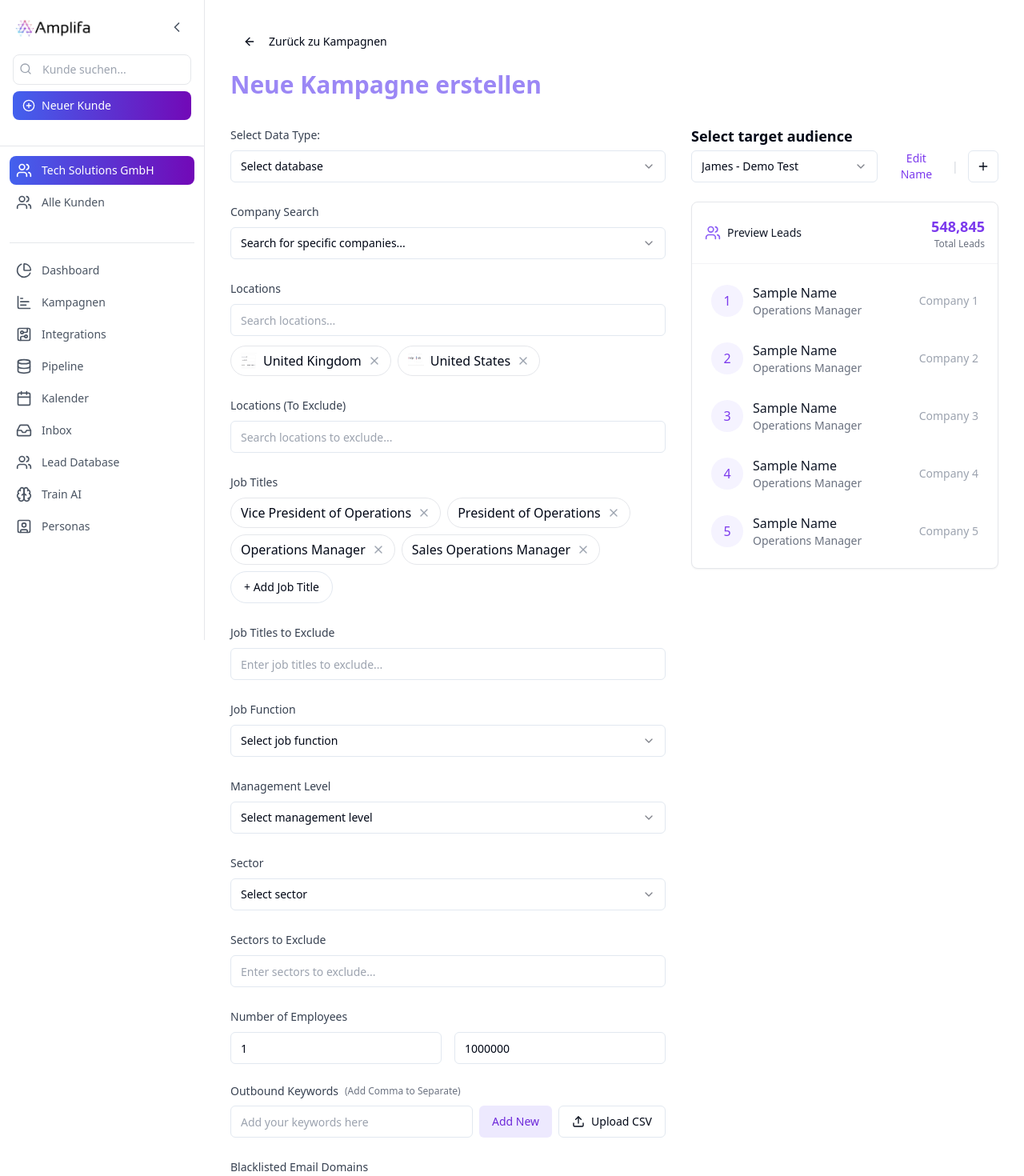
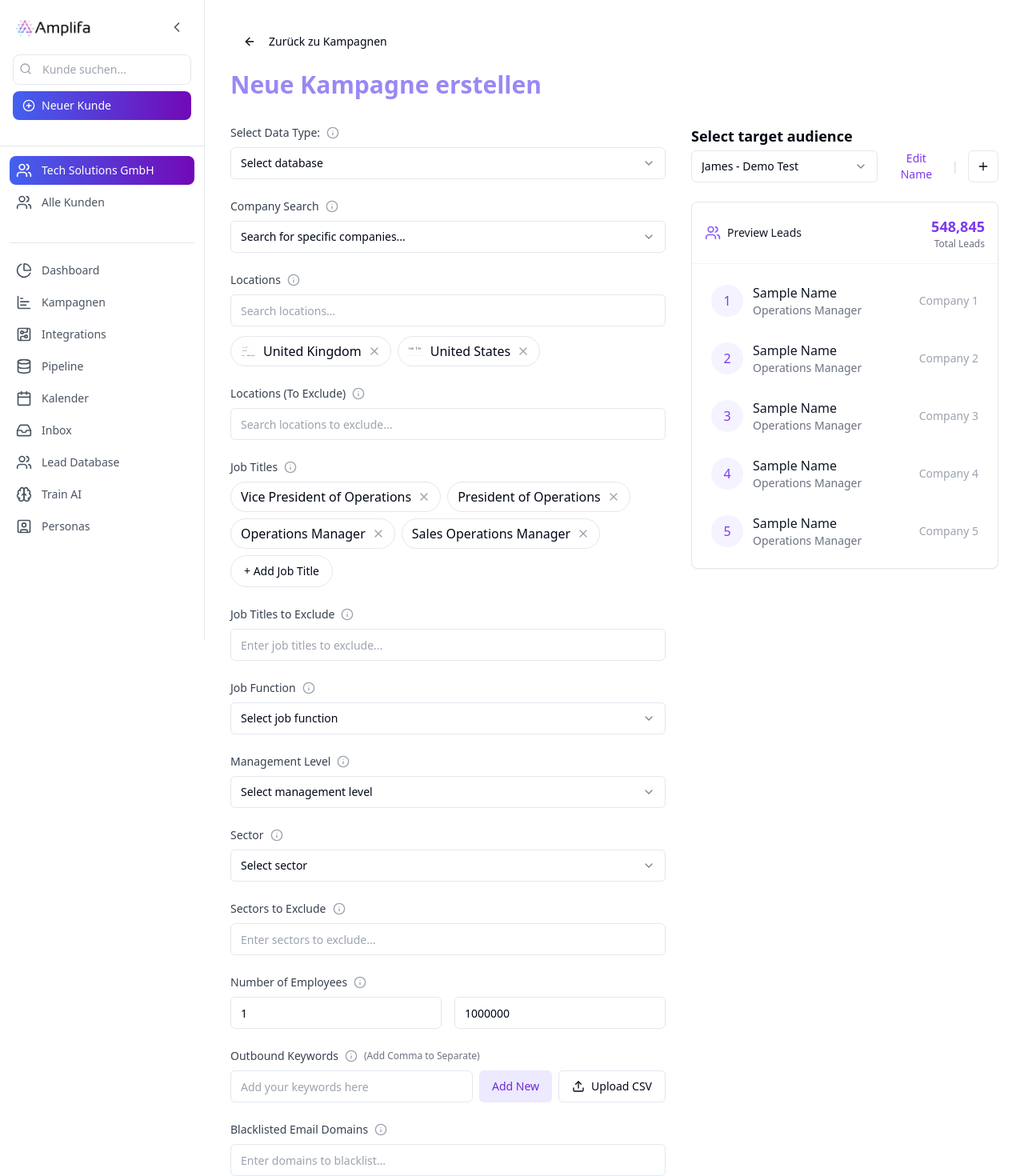
Before and after one commit to afilipiak25/agency-insight-portal, a React (Vite) app: page /campaigns/create in a window 1280 px wide. Shown: the top 1470 px of the page at 80% size. Built offline with nearby package versions, Linux system fonts and the light colour scheme.

Commit message:
Add tooltips to fields
Add small tooltips to each field with a brief explanation of the field's purpose.

```diff
--- a/src/components/campaigns/AdditionalFields.tsx
+++ b/src/components/campaigns/AdditionalFields.tsx
@@ -1,14 +1,25 @@
 
 import { Button } from "@/components/ui/button";
 import { Input } from "@/components/ui/input";
-import { Upload } from "lucide-react";
+import { Upload, Info } from "lucide-react";
+import { Tooltip, TooltipContent, TooltipProvider, TooltipTrigger } from "@/components/ui/tooltip";
 
 export const AdditionalFields = () => {
   return (
     <>
       <div className="space-y-2">
-        <label className="text-sm font-medium text-gray-700">
+        <label className="text-sm font-medium text-gray-700 flex items-center gap-2">
           Number of Employees
+          <TooltipProvider>
+            <Tooltip>
+              <TooltipTrigger>
+                <Info className="w-4 h-4 text-gray-400" />
+              </TooltipTrigger>
+              <TooltipContent>
+                <p>Specify the company size range you want to target</p>
+              </TooltipContent>
+            </Tooltip>
+          </TooltipProvider>
         </label>
         <div className="flex gap-4">
           <Input
@@ -29,6 +40,16 @@ export const AdditionalFields = () => {
       <div className="space-y-2">
         <label className="text-sm font-medium text-gray-700 flex items-center gap-2">
           Outbound Keywords
+          <TooltipProvider>
+            <Tooltip>
+              <TooltipTrigger>
+                <Info className="w-4 h-4 text-gray-400" />
+              </TooltipTrigger>
+              <TooltipContent>
+                <p>Add keywords to refine your target audience</p>
+              </TooltipContent>
+            </Tooltip>
+          </TooltipProvider>
           <span className="text-xs text-gray-500">(Add Comma to Separate)</span>
         </label>
         <div className="flex gap-2">
@@ -47,8 +68,18 @@ export const AdditionalFields = () => {
       </div>
 
       <div className="space-y-2">
-        <label className="text-sm font-medium text-gray-700">
+        <label className="text-sm font-medium text-gray-700 flex items-center gap-2">
           Blacklisted Email Domains
+          <TooltipProvider>
+            <Tooltip>
+              <TooltipTrigger>
+                <Info className="w-4 h-4 text-gray-400" />
+              </TooltipTrigger>
+              <TooltipContent>
+                <p>Enter email domains you want to exclude from your targeting</p>
+              </TooltipContent>
+            </Tooltip>
+          </TooltipProvider>
         </label>
         <Input
           placeholder="Enter domains to blacklist..."
--- a/src/components/campaigns/CompanyFields.tsx
+++ b/src/components/campaigns/CompanyFields.tsx
@@ -6,14 +6,25 @@ import {
   SelectTrigger,
   SelectValue,
 } from "@/components/ui/select";
-import { Building2, ShoppingCart, Upload, Store } from "lucide-react";
+import { Building2, ShoppingCart, Upload, Store, Info } from "lucide-react";
+import { Tooltip, TooltipContent, TooltipProvider, TooltipTrigger } from "@/components/ui/tooltip";
 
 export const CompanyFields = () => {
   return (
     <>
       <div className="space-y-2">
-        <label className="text-sm font-medium text-gray-700">
+        <label className="text-sm font-medium text-gray-700 flex items-center gap-2">
           Select Data Type:
+          <TooltipProvider>
+            <Tooltip>
+              <TooltipTrigger>
+                <Info className="w-4 h-4 text-gray-400" />
+              </TooltipTrigger>
+              <TooltipContent>
+                <p>Choose the type of data source for your campaign</p>
+              </TooltipContent>
+            </Tooltip>
+          </TooltipProvider>
         </label>
         <Select>
           <SelectTrigger className="w-full">
@@ -77,8 +88,18 @@ export const CompanyFields = () => {
       </div>
 
       <div className="space-y-2">
-        <label className="text-sm font-medium text-gray-700">
+        <label className="text-sm font-medium text-gray-700 flex items-center gap-2">
           Company Search
+          <TooltipProvider>
+            <Tooltip>
+              <TooltipTrigger>
+                <Info className="w-4 h-4 text-gray-400" />
+              </TooltipTrigger>
+              <TooltipContent>
+                <p>Search for specific companies you want to target</p>
+              </TooltipContent>
+            </Tooltip>
+          </TooltipProvider>
         </label>
         <Select>
           <SelectTrigger className="w-full">
--- a/src/components/campaigns/JobFunctionFields.tsx
+++ b/src/components/campaigns/JobFunctionFields.tsx
@@ -6,13 +6,25 @@ import {
   SelectTrigger,
   SelectValue,
 } from "@/components/ui/select";
+import { Info } from "lucide-react";
+import { Tooltip, TooltipContent, TooltipProvider, TooltipTrigger } from "@/components/ui/tooltip";
 
 export const JobFunctionFields = () => {
   return (
     <>
       <div className="space-y-2">
-        <label className="text-sm font-medium text-gray-700">
+        <label className="text-sm font-medium text-gray-700 flex items-center gap-2">
           Job Function
+          <TooltipProvider>
+            <Tooltip>
+              <TooltipTrigger>
+                <Info className="w-4 h-4 text-gray-400" />
+              </TooltipTrigger>
+              <TooltipContent>
+                <p>Select the department or function you want to target</p>
+              </TooltipContent>
+            </Tooltip>
+          </TooltipProvider>
         </label>
         <Select>
           <SelectTrigger className="w-full">
@@ -29,8 +41,18 @@ export const JobFunctionFields = () => {
       </div>
 
       <div className="space-y-2">
-        <label className="text-sm font-medium text-gray-700">
+        <label className="text-sm font-medium text-gray-700 flex items-center gap-2">
           Management Level
+          <TooltipProvider>
+            <Tooltip>
+              <TooltipTrigger>
+                <Info className="w-4 h-4 text-gray-400" />
+              </TooltipTrigger>
+              <TooltipContent>
+                <p>Select the management level you want to target</p>
+              </TooltipContent>
+            </Tooltip>
+          </TooltipProvider>
         </label>
         <Select>
           <SelectTrigger className="w-full">
--- a/src/components/campaigns/JobTitleFields.tsx
+++ b/src/components/campaigns/JobTitleFields.tsx
@@ -1,14 +1,25 @@
 
 import { Button } from "@/components/ui/button";
 import { Input } from "@/components/ui/input";
-import { X } from "lucide-react";
+import { Info, X } from "lucide-react";
+import { Tooltip, TooltipContent, TooltipProvider, TooltipTrigger } from "@/components/ui/tooltip";
 
 export const JobTitleFields = () => {
   return (
     <>
       <div className="space-y-2">
-        <label className="text-sm font-medium text-gray-700">
+        <label className="text-sm font-medium text-gray-700 flex items-center gap-2">
           Job Titles
+          <TooltipProvider>
+            <Tooltip>
+              <TooltipTrigger>
+                <Info className="w-4 h-4 text-gray-400" />
+              </TooltipTrigger>
+              <TooltipContent>
+                <p>Add specific job titles you want to target</p>
+              </TooltipContent>
+            </Tooltip>
+          </TooltipProvider>
         </label>
         <div className="flex flex-wrap gap-2">
           {["Vice President of Operations", "President of Operations", "Operations Manager", "Sales Operations Manager"].map((title) => (
@@ -26,8 +37,18 @@ export const JobTitleFields = () => {
       </div>
 
       <div className="space-y-2">
-        <label className="text-sm font-medium text-gray-700">
+        <label className="text-sm font-medium text-gray-700 flex items-center gap-2">
           Job Titles to Exclude
+          <TooltipProvider>
+            <Tooltip>
+              <TooltipTrigger>
+                <Info className="w-4 h-4 text-gray-400" />
+              </TooltipTrigger>
+              <TooltipContent>
+                <p>Specify job titles you want to exclude from your targeting</p>
+              </TooltipContent>
+            </Tooltip>
+          </TooltipProvider>
         </label>
         <Input
           placeholder="Enter job titles to exclude..."
--- a/src/components/campaigns/LocationFields.tsx
+++ b/src/components/campaigns/LocationFields.tsx
@@ -1,13 +1,24 @@
 
 import { Input } from "@/components/ui/input";
-import { X } from "lucide-react";
+import { Info, X } from "lucide-react";
+import { Tooltip, TooltipContent, TooltipProvider, TooltipTrigger } from "@/components/ui/tooltip";
 
 export const LocationFields = () => {
   return (
     <>
       <div className="space-y-2">
-        <label className="text-sm font-medium text-gray-700">
+        <label className="text-sm font-medium text-gray-700 flex items-center gap-2">
           Locations
+          <TooltipProvider>
+            <Tooltip>
+              <TooltipTrigger>
+                <Info className="w-4 h-4 text-gray-400" />
+              </TooltipTrigger>
+              <TooltipContent>
+                <p>Select the geographical locations you want to target</p>
+              </TooltipContent>
+            </Tooltip>
+          </TooltipProvider>
         </label>
         <div className="space-y-3">
           <Input
@@ -38,8 +49,18 @@ export const LocationFields = () => {
       </div>
 
       <div className="space-y-2">
-        <label className="text-sm font-medium text-gray-700">
+        <label className="text-sm font-medium text-gray-700 flex items-center gap-2">
           Locations (To Exclude)
+          <TooltipProvider>
+            <Tooltip>
+              <TooltipTrigger>
+                <Info className="w-4 h-4 text-gray-400" />
+              </TooltipTrigger>
+              <TooltipContent>
+                <p>Specify locations you want to exclude from your targeting</p>
+              </TooltipContent>
+            </Tooltip>
+          </TooltipProvider>
         </label>
         <Input
           placeholder="Search locations to exclude..."
--- a/src/components/campaigns/SectorFields.tsx
+++ b/src/components/campaigns/SectorFields.tsx
@@ -7,13 +7,25 @@ import {
   SelectTrigger,
   SelectValue,
 } from "@/components/ui/select";
+import { Info } from "lucide-react";
+import { Tooltip, TooltipContent, TooltipProvider, TooltipTrigger } from "@/components/ui/tooltip";
 
 export const SectorFields = () => {
   return (
     <>
       <div className="space-y-2">
-        <label className="text-sm font-medium text-gray-700">
+        <label className="text-sm font-medium text-gray-700 flex items-center gap-2">
           Sector
+          <TooltipProvider>
+            <Tooltip>
+              <TooltipTrigger>
+                <Info className="w-4 h-4 text-gray-400" />
+              </TooltipTrigger>
+              <TooltipContent>
+                <p>Select the industry sector you want to target</p>
+              </TooltipContent>
+            </Tooltip>
+          </TooltipProvider>
         </label>
         <Select>
           <SelectTrigger className="w-full">
@@ -30,8 +42,18 @@ export const SectorFields = () => {
       </div>
 
       <div className="space-y-2">
-        <label className="text-sm font-medium text-gray-700">
+        <label className="text-sm font-medium text-gray-700 flex items-center gap-2">
           Sectors to Exclude
+          <TooltipProvider>
+            <Tooltip>
+              <TooltipTrigger>
+                <Info className="w-4 h-4 text-gray-400" />
+              </TooltipTrigger>
+              <TooltipContent>
+                <p>Specify sectors you want to exclude from your targeting</p>
+              </TooltipContent>
+            </Tooltip>
+          </TooltipProvider>
         </label>
         <Input
           placeholder="Enter sectors to exclude..."
```
